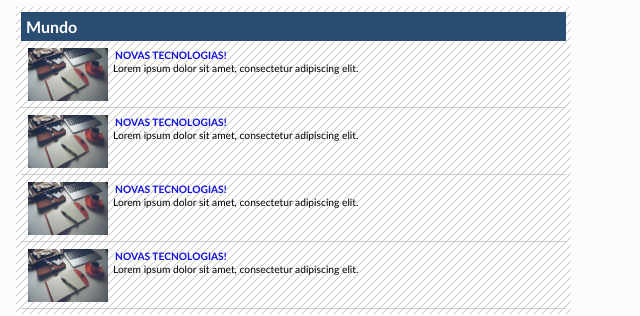
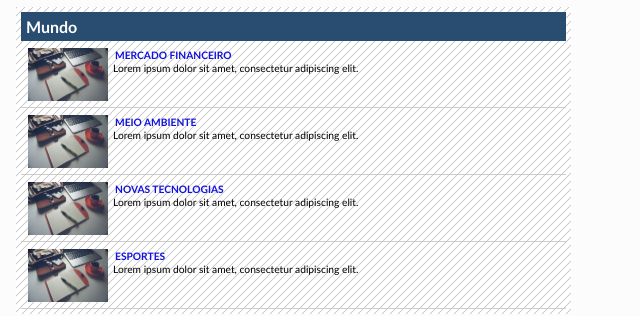
Before and after one commit to Marcio-Developer/Site-de-Noticias, a plain HTML site: page index.html in a window 1280 px wide. Shown: the part 712-1028 px from the top of the page, 444-1084 px from the left. Drawn offline with Linux system fonts and the light colour scheme.

Commit message:
Modificações no HTMl

```diff
--- a/brasil.html
+++ b/index.html
@@ -15,7 +15,7 @@
             <h1 class="logo">Brasil</h1>
             <ul id="navegacao">
                 <li class="primeiro"><a id="home" href="index.html">Home</a></li>
-                <li><a id="brasil" href="brasil.html">Brasil</a></li>
+                <li><a id="brasil" href="index.html">Brasil</a></li>
                 <li><a id="internacional" href="internacional.html">Internacional</a></li>
                 <li><a id="economia" href="economia.html">Economia</a></li>
                 <li><a id="saude" href="saude.html">Saude</a></li>
@@ -57,7 +57,7 @@
                             <li>
                                 <a href="">
                                     <img src="Imagens/tecnologia.jpg" width="80">
-                                    <h3>Novas Tecnologias!</h3>
+                                    <h3>Mercado Financeiro</h3>
                                     <p> Lorem ipsum dolor sit amet, consectetur adipiscing elit.</p>
                                 </a>
                             </li>
@@ -65,7 +65,7 @@
                             <li>
                                 <a href="">
                                     <img src="Imagens/tecnologia.jpg" width="80">
-                                    <h3>Novas Tecnologias!</h3>
+                                    <h3>Meio Ambiente</h3>
                                     <p> Lorem ipsum dolor sit amet, consectetur adipiscing elit.</p>
                                 </a>
                             </li>
@@ -73,7 +73,7 @@
                             <li>
                                 <a href="">
                                     <img src="Imagens/tecnologia.jpg" width="80">
-                                    <h3>Novas Tecnologias!</h3>
+                                    <h3>Novas Tecnologias</h3>
                                     <p> Lorem ipsum dolor sit amet, consectetur adipiscing elit.</p>
                                 </a>
                             </li>
@@ -81,7 +81,7 @@
                             <li>
                                 <a href="">
                                     <img src="Imagens/tecnologia.jpg" width="80">
-                                    <h3>Novas Tecnologias!</h3>
+                                    <h3>Esportes</h3>
                                     <p> Lorem ipsum dolor sit amet, consectetur adipiscing elit.</p>
                                 </a>
                             </li>
```
Also changed, not shown: noticias-cidade.html (renamed from noticia-cidade.html).
